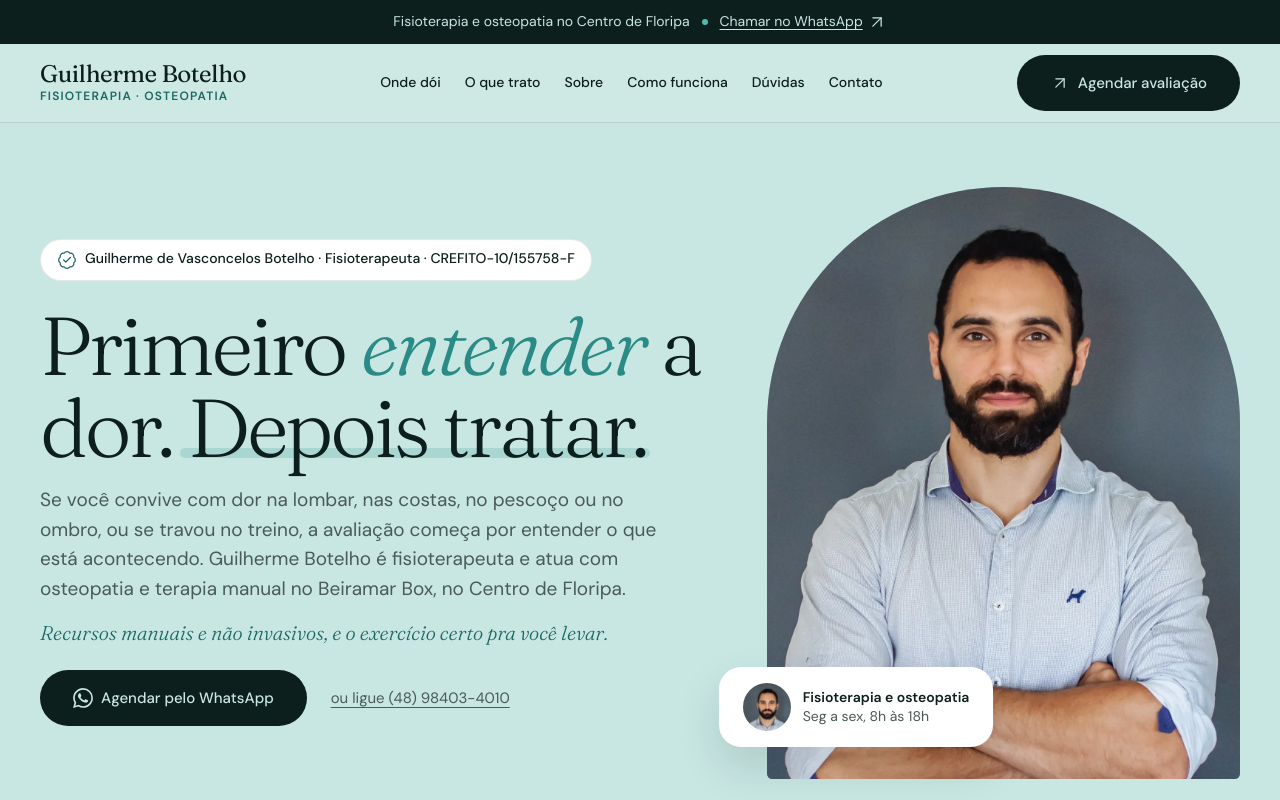
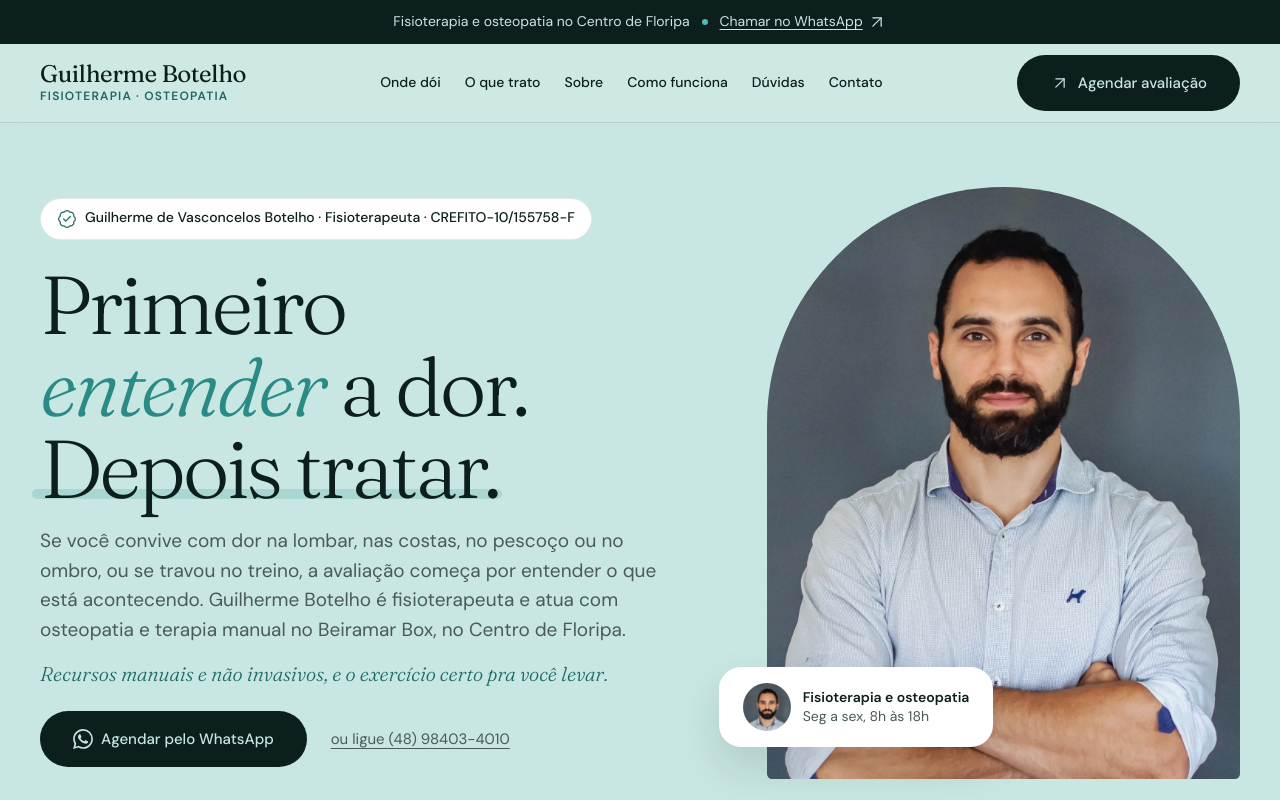
Before and after one commit to infomediamethods-sys/guilherme-botelho-fisioterapeuta, a plain HTML site: page index.html in a window 1280 px wide. Shown: the top 800 px of the page. Drawn offline with Linux system fonts and the light colour scheme.

Commit message:
Revisão via Claude Desktop 2026-10-13 09:57

```diff
--- a/index.html
+++ b/index.html
@@ -73,7 +73,7 @@
     <div class="container heroi__grade">
       <div class="heroi__texto">
         <p class="chip" data-entra style="--d:0s"><svg aria-hidden="true" focusable="false" class="icone icone--badge-check" xmlns="http://www.w3.org/2000/svg" width="24" height="24" viewBox="0 0 24 24" fill="none" stroke="currentColor" stroke-width="1.5" stroke-linecap="round" stroke-linejoin="round" ><path d="M3.85 8.62a4 4 0 0 1 4.78-4.77 4 4 0 0 1 6.74 0 4 4 0 0 1 4.78 4.78 4 4 0 0 1 0 6.74 4 4 0 0 1-4.77 4.78 4 4 0 0 1-6.75 0 4 4 0 0 1-4.78-4.77 4 4 0 0 1 0-6.76Z" /><path d="m16 9-5.5 5.5L8 12" /></svg><span>Guilherme de Vasconcelos <span class="nowrap">Botelho ·</span> <span class="nowrap">Fisioterapeuta ·</span> <span class="nowrap">CREFITO-10/155758-F</span></span></p>
-        <h1 class="h1 heroi__titulo" data-entra style="--d:.07s">Primeiro <em>entender</em> a dor. <span class="traco">Depois tratar.</span></h1>
+        <h1 class="h1 heroi__titulo" data-entra style="--d:.07s">Primeiro <span class="nowrap"><em>entender</em> a dor.</span><br> <span class="traco">Depois tratar.</span></h1>
         <p class="lead heroi__apoio" data-entra style="--d:.14s">Se você convive com dor na lombar, nas costas, no pescoço ou no ombro, ou se travou no treino, a avaliação começa por entender o que está acontecendo. Guilherme Botelho é fisioterapeuta e atua com osteopatia e terapia manual no Beiramar Box, no Centro de Floripa.</p>
         <p class="heroi__assinatura" data-entra style="--d:.2s">Recursos manuais e não invasivos, e o exercício certo pra você levar.</p>
         <div class="heroi__acoes" data-entra style="--d:.26s">
```
